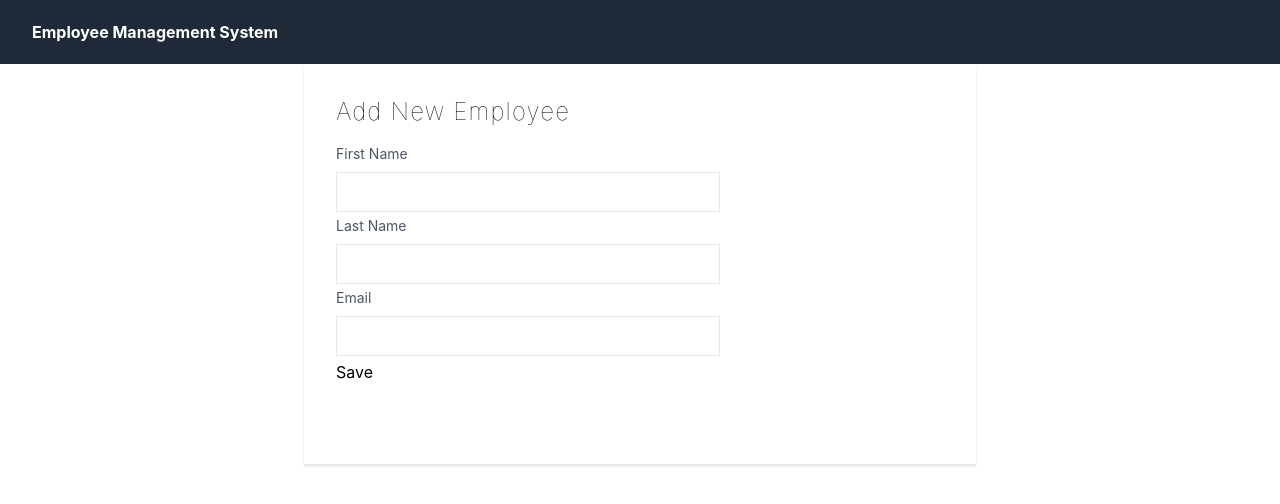
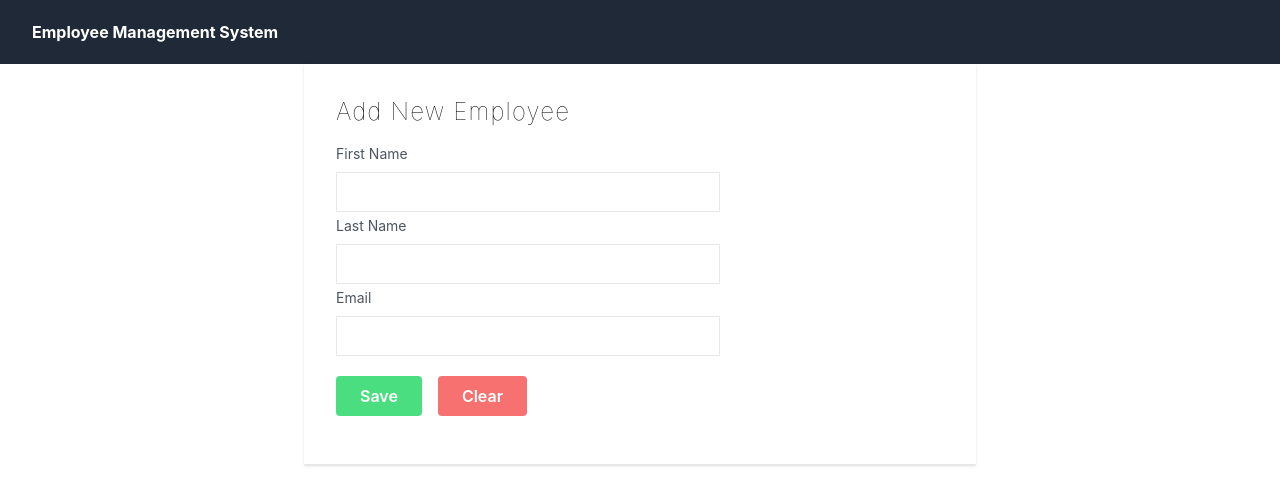
Before and after one commit to Danny4life/shopaste_system_ui, a React (Create React App) app: page / in a window 1280 px wide. Shown: the top 504 px of the page. Built offline with nearby package versions, Linux system fonts and the light colour scheme; the HTML template or start-up script is replaced by a standard one.

Commit message:
add button to form

```diff
--- a/src/component/AddEmployee.jsx
+++ b/src/component/AddEmployee.jsx
@@ -20,8 +20,9 @@ const AddEmployee = () => {
                 <labe className="block text-gray-600 text-sm font-normal">Email</labe>
                 <input className='h-10 w-96 border mt-2 px-2 py-2' type="email" />
             </div>
-            <div className='items-center justify-center h-14 w-full my-4'>
-               <button>Save</button>
+            <div className='items-center justify-center h-14 w-full my-4 space-x-4 pt-4'>
+               <button className='bg-green-400 hover:bg-green-700 rounded text-white font-semibold py-2 px-6'>Save</button>
+               <button className='bg-red-400 hover:bg-red-700 rounded text-white font-semibold py-2 px-6'>Clear</button>
             </div>
        </div>
     </div>
```
